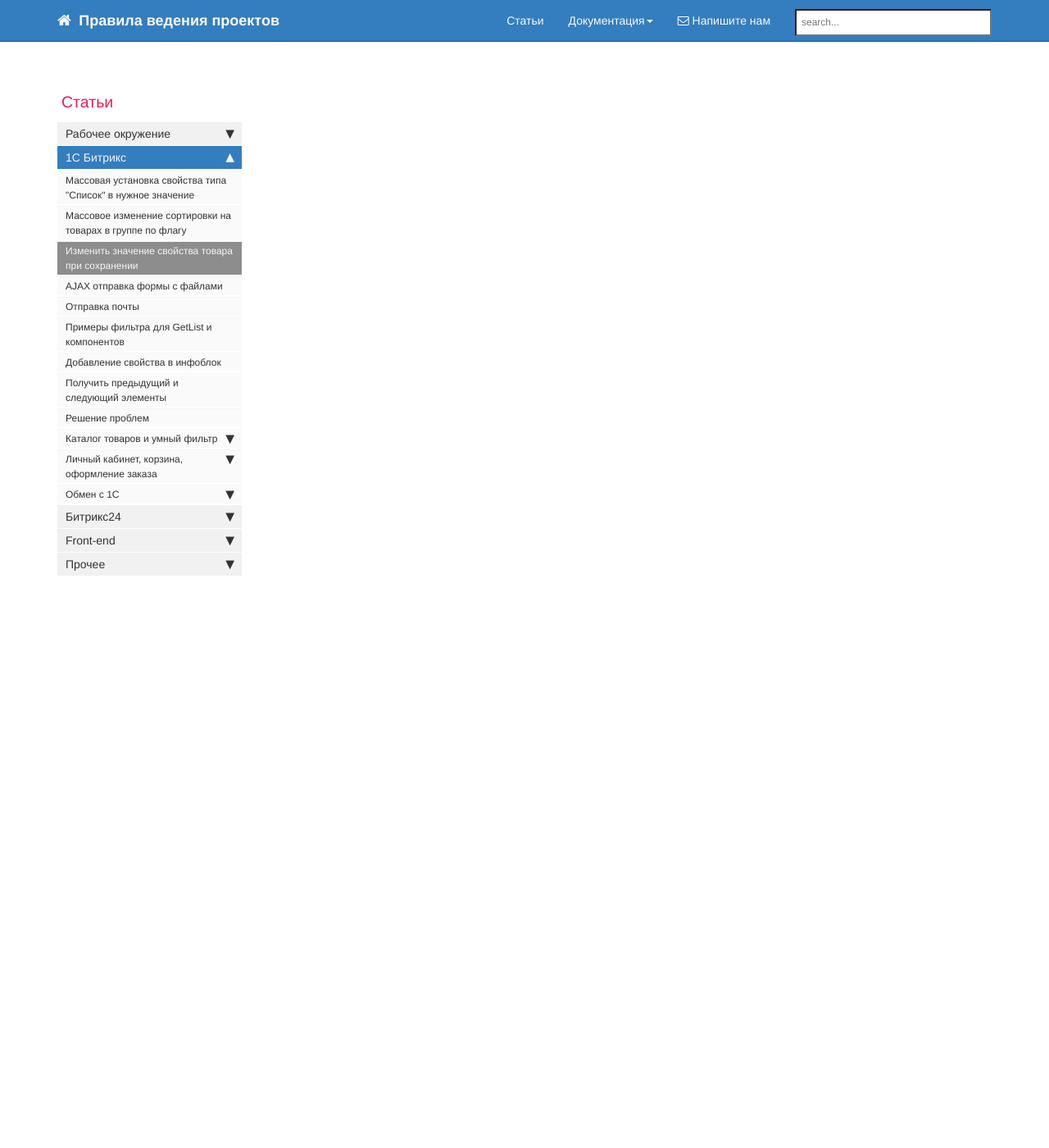
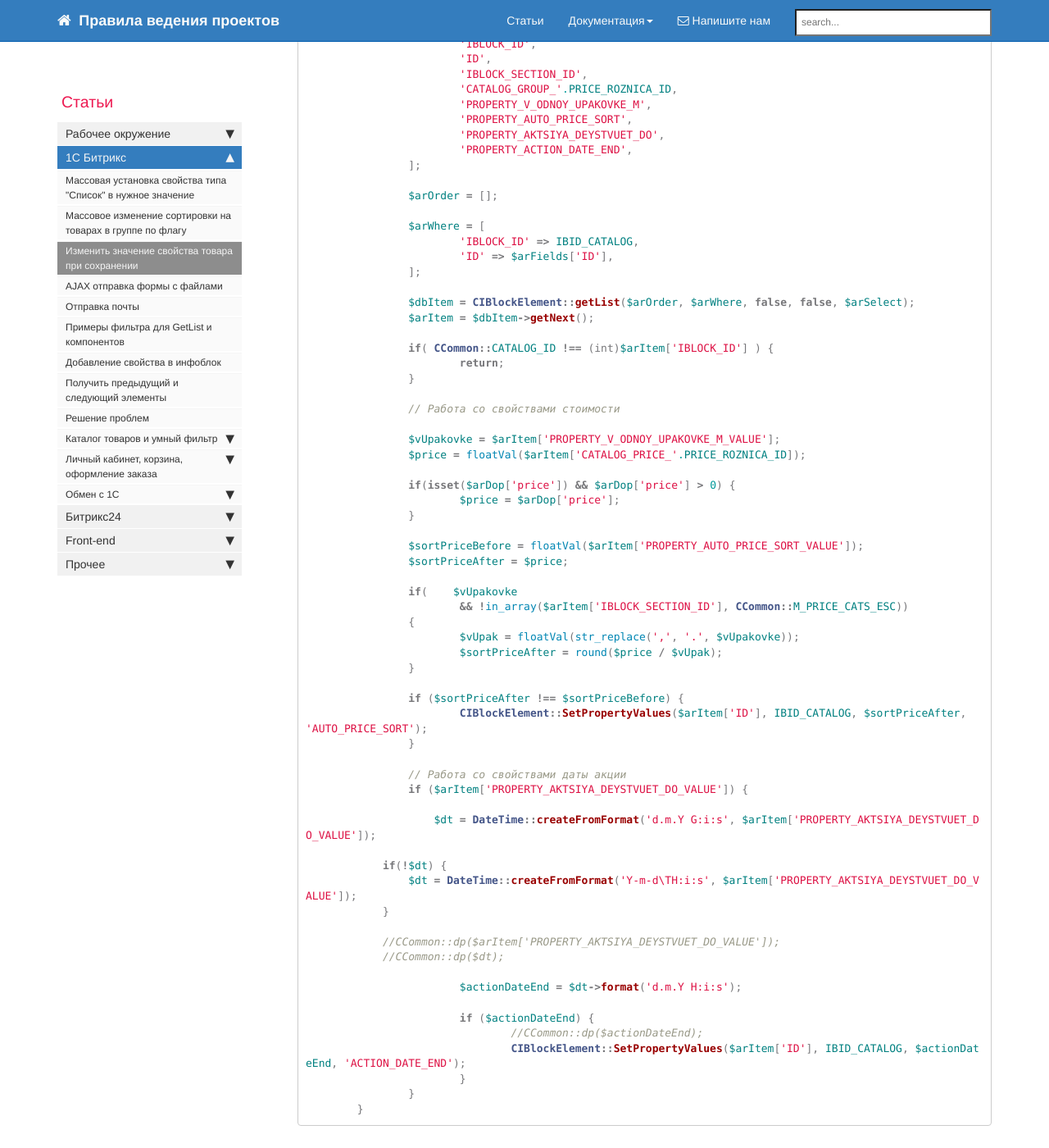
Before and after one commit to gdecider/gdecider.github.io, a Jekyll site: the page built from pages/articles/articles_bx-edit-property-on-save.md, in a window 1280 px wide and 1400 px high, scrolled down 2595 px. Shown: the whole window at 82% size. Built offline with Jekyll 4.4.1, drawn with Linux system fonts in a browser that asks for light colours; nearby versions of some CDN libraries; comment, search, counter and statistics services are not loaded; some of the changed text lies outside the part shown.

Commit message:
Update articles_bx-edit-property-on-save.md

````diff
--- a/pages/articles/articles_bx-edit-property-on-save.md
+++ b/pages/articles/articles_bx-edit-property-on-save.md
@@ -35,8 +35,154 @@ toc: true
 
 #### Создание обработчиков событий
 
+```php
+$eventManager = \Bitrix\Main\EventManager::getInstance();
 
+// CDec1C
+$eventManager->addEventHandler("catalog", "OnBeforePriceAdd", ["CDec1C", "handlerOnBeforePriceAdd"]);
+$eventManager->addEventHandler("iblock", "OnAfterIBlockElementUpdate", ["CDec1C", "handlerOnAfterIBlockElementUpdate"]);
+```
+
+#### Код функций обработчиков
 
 ```php
+<?php
+class CDec1C {
+    /**
+     * Событие до добавления цены в товар
+	    **/
+	   public function handlerOnBeforePriceAdd($arFields) {
+		      $arProductFields = CCatalogProduct::GetByIDEx($arFields['PRODUCT_ID']);
 
+		      $arDop['price'] = $arFields['PRICE'];
+
+		      self::_updateAutoPriceSort($arProductFields, $arDop);
+	   }
+
+	   /**
+	    * Событие после изменения элемента инфоблока
+	    **/
+	   public function handlerOnAfterIBlockElementUpdate($arFields) {
+		      self::_updateAutoPriceSort($arFields);
+		 	}
+}
 ```
+
+#### Код вспомогательной функции
+
+```php
+/**
+	 * Функция вычисления цены для сортировки
+	 * И дату окончания акции
+	 * */
+	static private function _updateAutoPriceSort($arFields, $arDop = []) {
+
+	    // Свойство "Дата окончания акции"
+        $propCode = 'ACTION_DATE_END';
+
+	    if (!self::_checkPropExists($propCode)) {
+            $arFields = Array(
+                "NAME" => "Дата окончания акции",
+                "ACTIVE" => "Y",
+                "SORT" => "6000",
+                "CODE" => $propCode,
+                "PROPERTY_TYPE" => 'S',
+                "USER_TYPE" => 'DateTime',
+                "IBLOCK_ID" => IBID_CATALOG,
+            );
+
+            $ibp = new CIBlockProperty;
+            $PropID = $ibp->Add($arFields);
+        }
+
+        // Свойство "Цена для сортировки (авто)"
+        $propCode = 'AUTO_PRICE_SORT';
+
+        if (!self::_checkPropExists($propCode)) {
+            $arFields = Array(
+                "NAME" => "Цена для сортировки (авто)",
+                "ACTIVE" => "Y",
+                "SORT" => "6000",
+                "CODE" => $propCode,
+                "PROPERTY_TYPE" => 'N',
+                "IBLOCK_ID" => IBID_CATALOG,
+            );
+
+            $ibp = new CIBlockProperty;
+            $PropID = $ibp->Add($arFields);
+        }
+
+		if(!$arFields['ID']) {
+			return;
+		}
+
+		// получим элемент инфоблока
+		$arSelect = [
+			'IBLOCK_ID',
+			'ID',
+			'IBLOCK_SECTION_ID',
+			'CATALOG_GROUP_'.PRICE_ROZNICA_ID,
+			'PROPERTY_V_ODNOY_UPAKOVKE_M',
+			'PROPERTY_AUTO_PRICE_SORT',
+			'PROPERTY_AKTSIYA_DEYSTVUET_DO',
+			'PROPERTY_ACTION_DATE_END',
+		];
+
+		$arOrder = [];
+
+		$arWhere = [
+			'IBLOCK_ID' => IBID_CATALOG,
+			'ID' => $arFields['ID'],
+		];
+
+		$dbItem = CIBlockElement::getList($arOrder, $arWhere, false, false, $arSelect);
+		$arItem = $dbItem->getNext();
+
+		if( CCommon::CATALOG_ID !== (int)$arItem['IBLOCK_ID'] ) {
+			return;
+		}
+
+		// Работа со свойствами стоимости
+
+		$vUpakovke = $arItem['PROPERTY_V_ODNOY_UPAKOVKE_M_VALUE'];
+		$price = floatVal($arItem['CATALOG_PRICE_'.PRICE_ROZNICA_ID]);
+
+		if(isset($arDop['price']) && $arDop['price'] > 0) {
+			$price = $arDop['price'];
+		}
+
+		$sortPriceBefore = floatVal($arItem['PROPERTY_AUTO_PRICE_SORT_VALUE']);
+		$sortPriceAfter = $price;
+
+		if(    $vUpakovke
+			&& !in_array($arItem['IBLOCK_SECTION_ID'], CCommon::M_PRICE_CATS_ESC))
+		{
+			$vUpak = floatVal(str_replace(',', '.', $vUpakovke));
+			$sortPriceAfter = round($price / $vUpak);
+		}
+
+		if ($sortPriceAfter !== $sortPriceBefore) {
+			CIBlockElement::SetPropertyValues($arItem['ID'], IBID_CATALOG, $sortPriceAfter, 'AUTO_PRICE_SORT');
+		}
+
+		// Работа со свойствами даты акции
+		if ($arItem['PROPERTY_AKTSIYA_DEYSTVUET_DO_VALUE']) {
+
+		    $dt = DateTime::createFromFormat('d.m.Y G:i:s', $arItem['PROPERTY_AKTSIYA_DEYSTVUET_DO_VALUE']);
+
+            if(!$dt) {
+                $dt = DateTime::createFromFormat('Y-m-d\TH:i:s', $arItem['PROPERTY_AKTSIYA_DEYSTVUET_DO_VALUE']);
+            }
+
+            //CCommon::dp($arItem['PROPERTY_AKTSIYA_DEYSTVUET_DO_VALUE']);
+            //CCommon::dp($dt);
+
+			$actionDateEnd = $dt->format('d.m.Y H:i:s');
+
+			if ($actionDateEnd) {
+				//CCommon::dp($actionDateEnd);
+				CIBlockElement::SetPropertyValues($arItem['ID'], IBID_CATALOG, $actionDateEnd, 'ACTION_DATE_END');
+			}
+		}
+	}
+```
````
Also changed, not shown: other parts of pages/articles/articles_bx-edit-property-on-save.md (+1 -1 lines).
